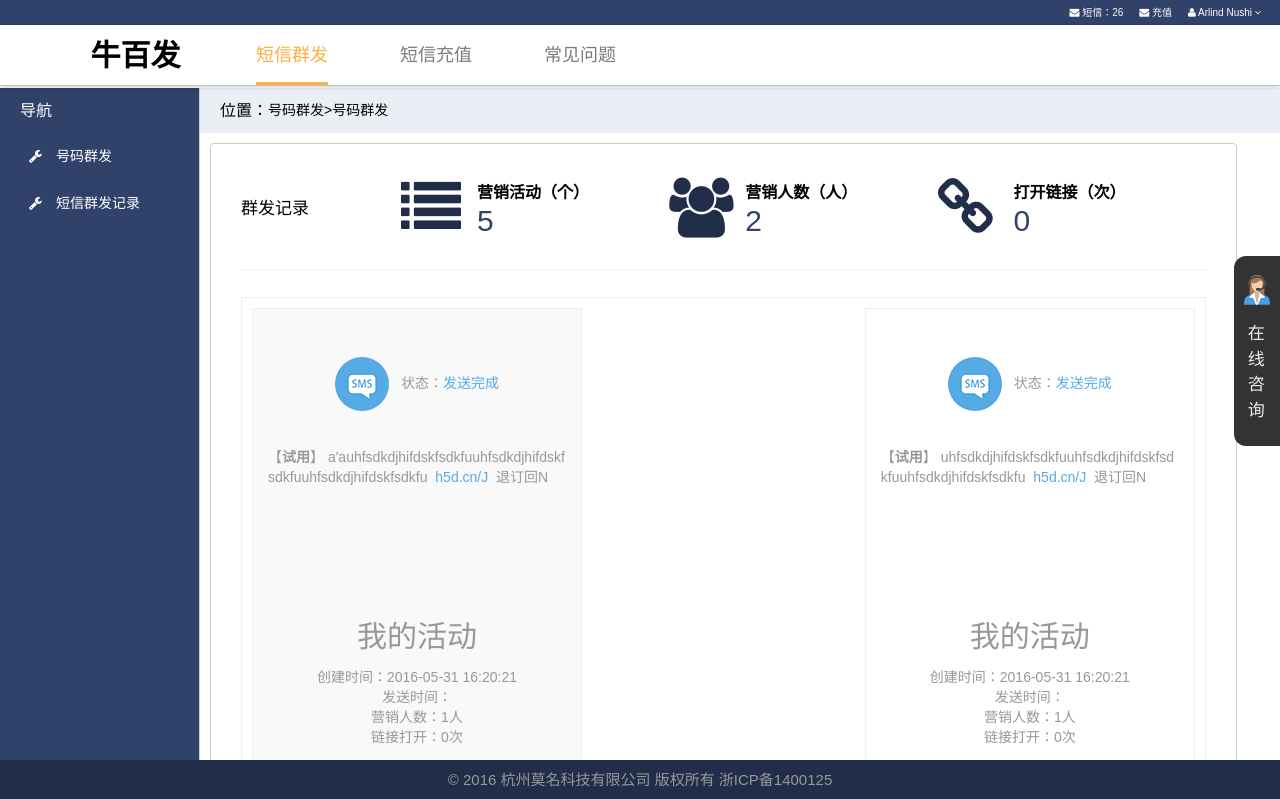
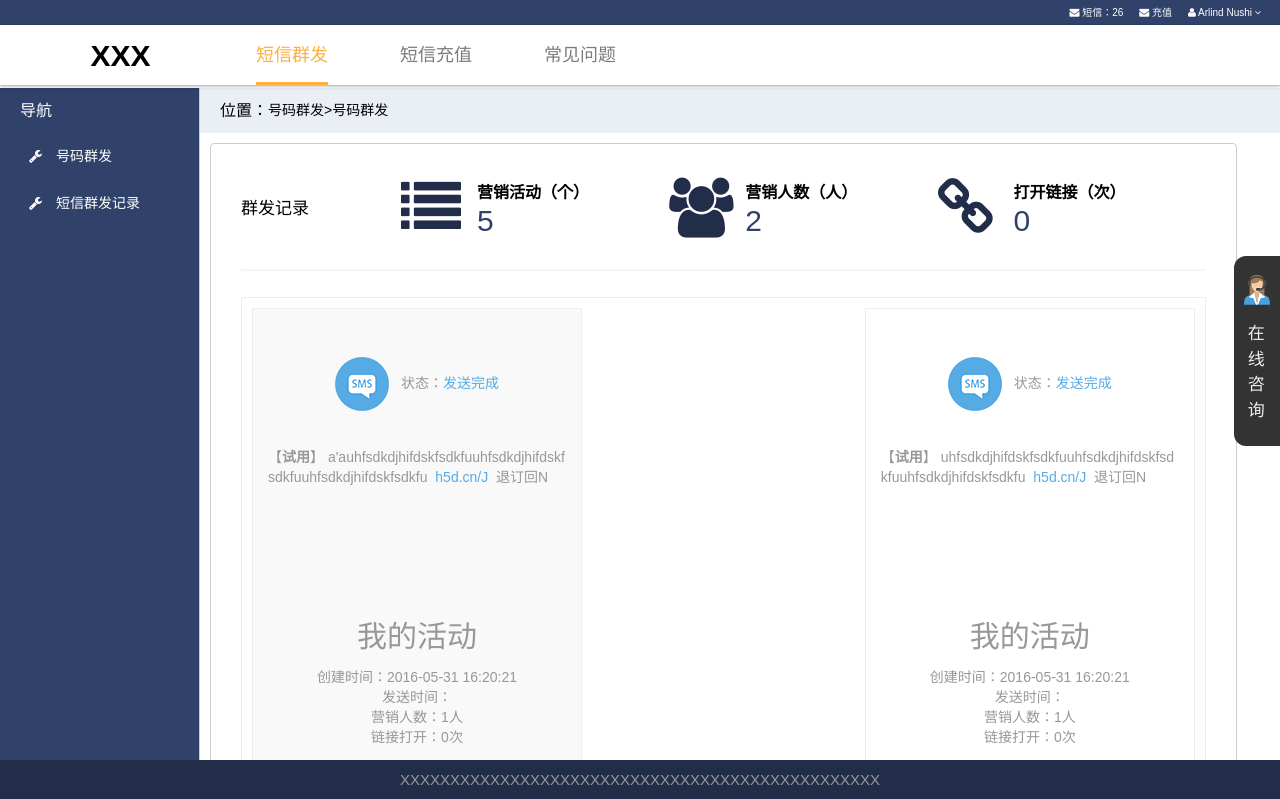
Before and after one commit to Xdyy/dd, a plain HTML site: page record.html in a window 1280 px wide. Shown: the top 799 px of the page. Drawn offline with Linux system fonts and the light colour scheme.

Commit message:
first commit

```diff
--- a/record.html
+++ b/record.html
@@ -82,7 +82,7 @@
 
 
         <div class="header">
-            <div class="logo" name="牛百发"></div>
+            <div class="logo" name="XXX"></div>
             <div class="nav">
                 <ul>
                     <li><a class="right" href="index.html"><span>短信群发</span></a></li>
@@ -619,7 +619,7 @@
 
 
     <div class="footer" id="about">
-        <p>© 2016 杭州莫名科技有限公司 版权所有 浙ICP备1400125</p>
+        <p>XXXXXXXXXXXXXXXXXXXXXXXXXXXXXXXXXXXXXXXXXXXXXXXX</p>
     </div>
 
 
```
Also changed, not shown: consume.html (+2 -2 lines), index.html (+1 -1 lines), particulars.html (+2 -2 lines), recharge.html (+2 -2 lines).
